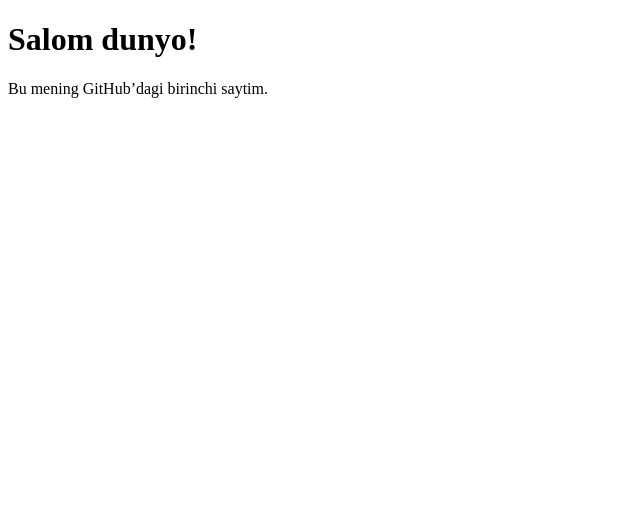
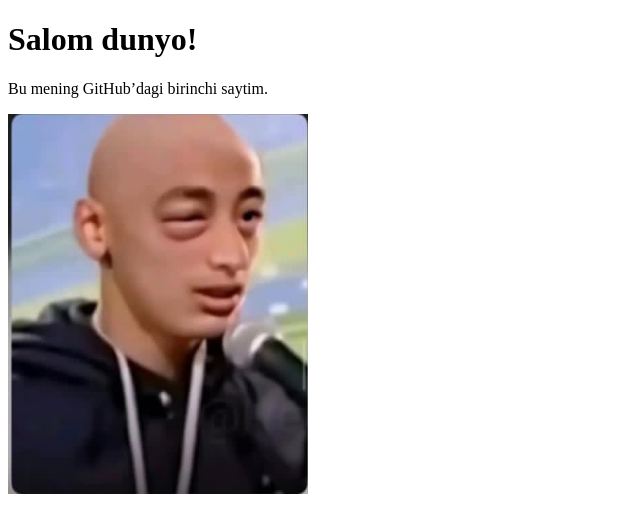
Before and after one commit to balenciaga110921-creator/meningsaytim, a plain HTML site: page index.html in a window 1280 px wide. Shown: the whole page, without its empty margins (0-640 px from the left). Drawn offline with Linux system fonts and the light colour scheme.

Commit message:
Update index.html

```diff
--- a/index.html
+++ b/index.html
@@ -6,5 +6,7 @@
 <body>
     <h1>Salom dunyo!</h1>
     <p>Bu mening GitHub’dagi birinchi saytim.</p>
+
+    <img src="B657C7BE-0E02-4C38-9CE0-054F205E915B.jpeg" alt="Mening rasmim" width="300">
 </body>
 </html>
```
